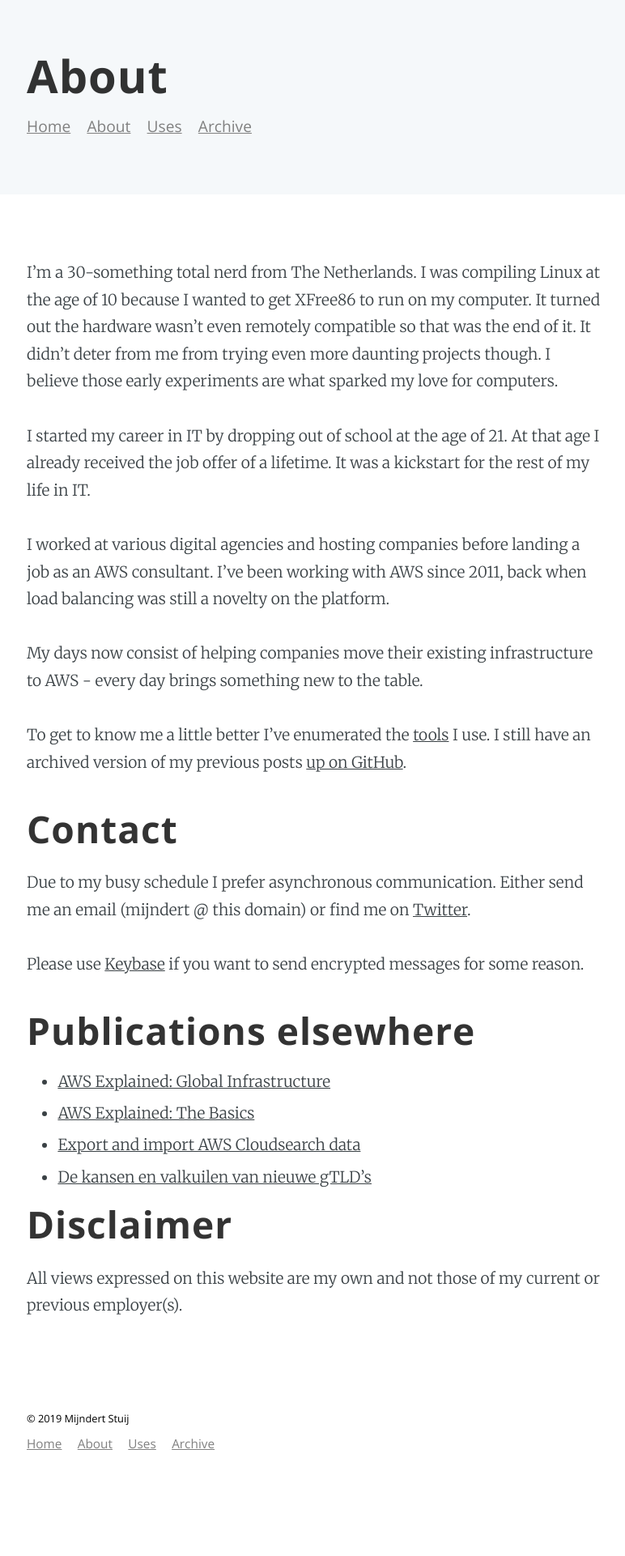
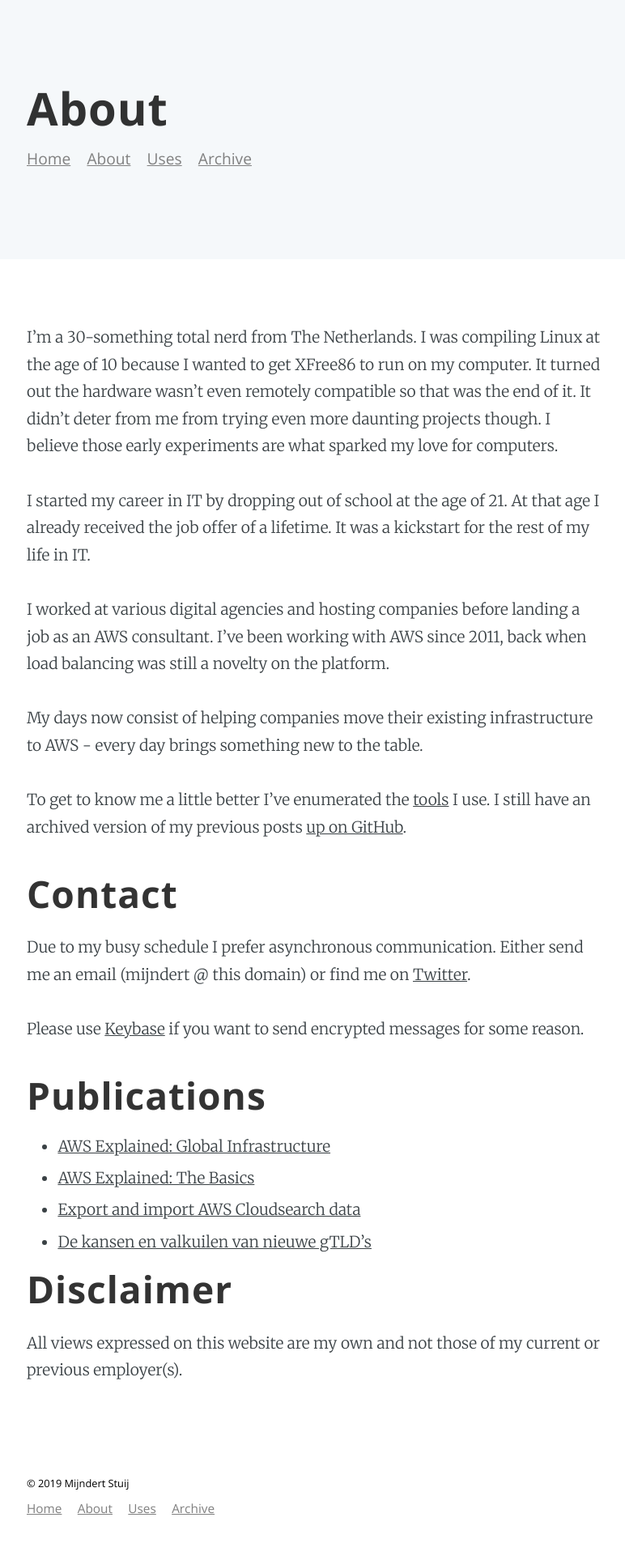
Before and after one commit to mijndert/website, a Jekyll site: the page built from _pages/about.md, in a window 1280 px wide. Shown: the whole page at 81% size, without its empty margins (252-1024 px from the left). Built offline with Jekyll 4.4.1, drawn with Linux system fonts in a browser that asks for light colours; before the commit the page ends 1841 px from its top, so only the background shows below that.

Commit message:
Change height of header on desktop

```diff
--- a/_pages/about.md
+++ b/_pages/about.md
@@ -20,7 +20,7 @@ Due to my busy schedule I prefer asynchronous communication. Either send me an e
 
 Please use [Keybase](https://keybase.io/mijndert) if you want to send encrypted messages for some reason.
 
-## Publications elsewhere
+## Publications
 
 - [AWS Explained: Global Infrastructure](https://www.inqdo.com/aws-explained-global-infrastructure/?lang=en)
 - [AWS Explained: The Basics](https://www.inqdo.com/aws-explained-the-basics/?lang=en)
--- a/assets/css/theme.scss
+++ b/assets/css/theme.scss
@@ -9,7 +9,7 @@ $code-font: monospace;
 $body-bg-color: #FFFFFF;
 $header-bg-color: #F5F8FA;
 
-$header-height: 15em;
+$header-height: 20em;
 
 * {
   margin: 0;
```
